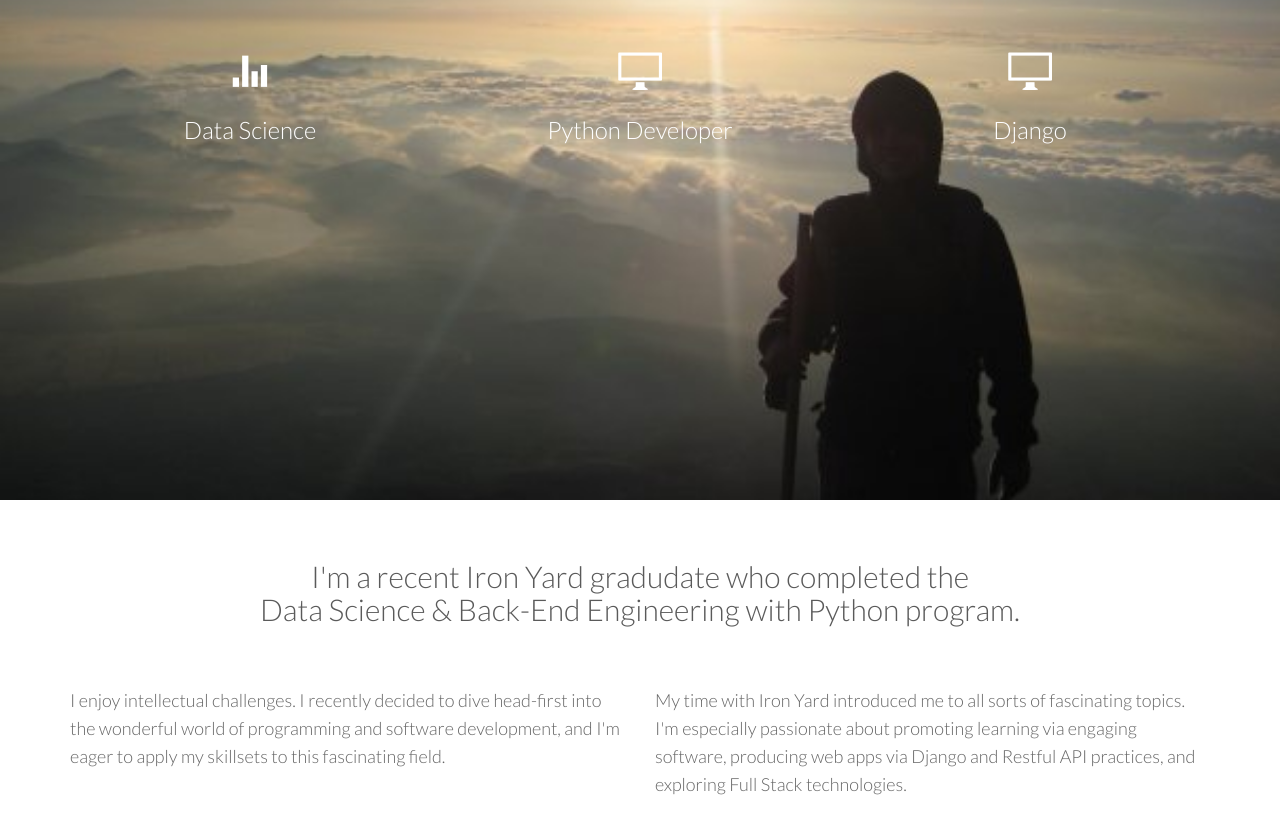
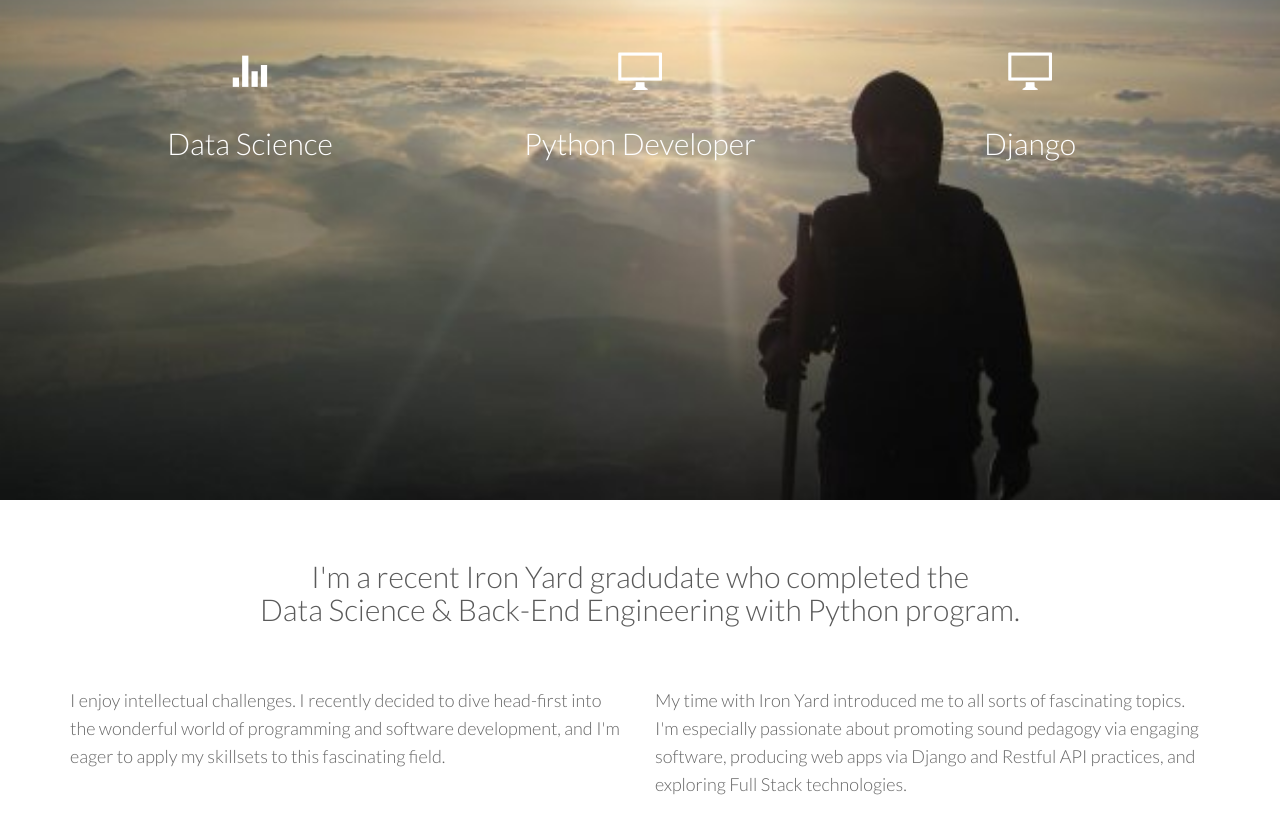
Before and after one commit to RyanOakes/RyanOakes.github.io, a plain HTML site: page index.html in a window 1280 px wide. Shown: the part 320-1133 px from the top of the page. Drawn offline with Linux system fonts and the light colour scheme; files whose address does not match are found by name.

Commit message:
Resume link updates

```diff
--- a/index.html
+++ b/index.html
@@ -33,7 +33,7 @@
             <div id="header_name">
               <h1>RYAN OAKES</h1>
             </div>
-            <a target="_blank" title="Resume" href="https://docs.google.com/document/d/1teteNp57tPmOKvHTd8nfjQb_GaPsd2bu4sCPfpKdXoI/edit?usp=sharing"><i class="ion-document"></i></a>
+            <a target="_blank" title="Resume" href="https://docs.google.com/document/d/1H_WVVds62tEeaPfgTgjBly2oje7FHU5OqtqUdUKRHLs/edit?usp=sharing"><i class="ion-document"></i></a>
             <a target="_blank" title="LinkedIn" href="https://www.linkedin.com/in/ryan-oakes"><i class="ion-social-linkedin"></i></a>
             <a target="_blank" title="GitHub" href="https://github.com/RyanOakes"><i class="ion-social-github"></i></a>
             <a target="_blank" title="Gmail" href="mailto:oakesonline@gmail.com"><i class="ion-email"></i></a>
@@ -54,17 +54,17 @@
           <div class="row mt">
             <div id="pic_left" class="col-sm-4">
               <i class="ion-stats-bars"></i>
-              <h3>Data Science</h3>
+              <h2>Data Science</h2>
             </div>
 
             <div id="pic_center" class="col-sm-4">
               <i class="ion-monitor"></i>
-              <h3>Python Developer</h3>
+              <h2>Python Developer</h2>
             </div>
 
             <div id="pic_right" class="col-sm-4">
               <i class="ion-monitor"></i>
-              <h3>Django</h3>
+              <h2>Django</h2>
             </div>
 
           </div>
@@ -83,7 +83,7 @@
           <p>I enjoy intellectual challenges. I recently decided to dive head-first into the wonderful world of programming and software development, and I'm eager to apply my skillsets to this fascinating field.</p>
         </div><!--/col-md-6-->
         <div class="col-md-6">
-          <p>My time with Iron Yard introduced me to all sorts of fascinating topics. I'm especially passionate about promoting learning via engaging software, producing web apps via Django and Restful API practices, and exploring Full Stack technologies. </p>
+          <p>My time with Iron Yard introduced me to all sorts of fascinating topics. I'm especially passionate about promoting sound pedagogy via engaging software, producing web apps via Django and Restful API practices, and exploring Full Stack technologies. </p>
         </div><!--/col-md-6-->
       </div><!--/row-->
     </div><!-- /.container -->
```
